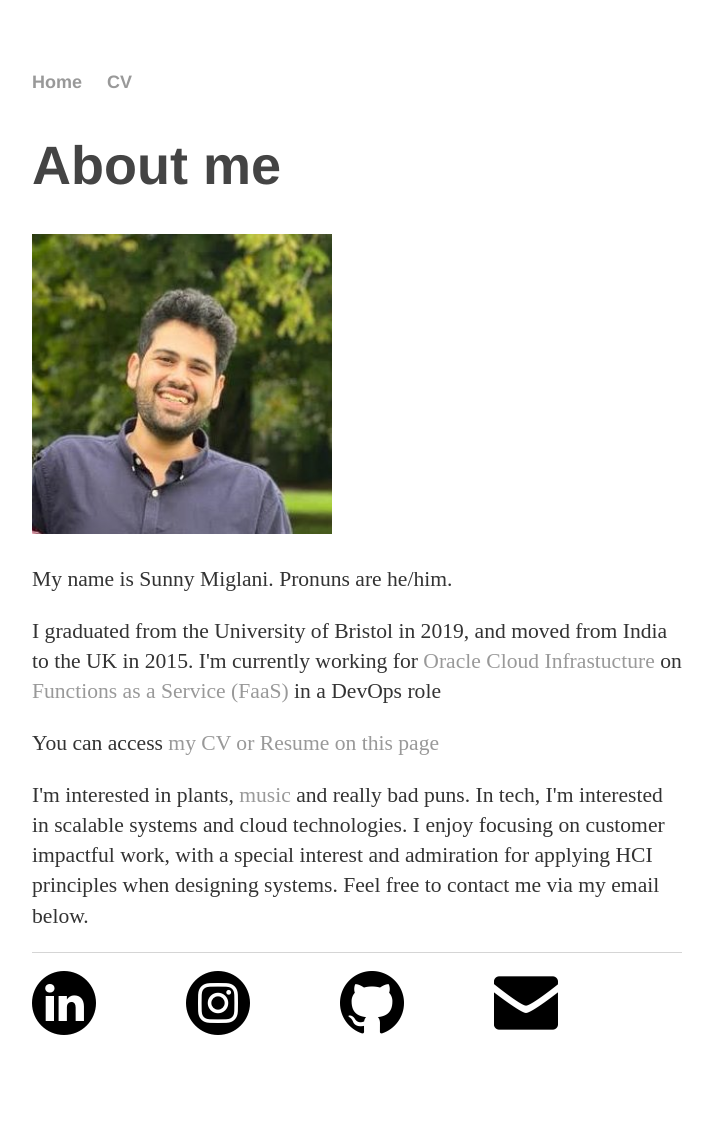
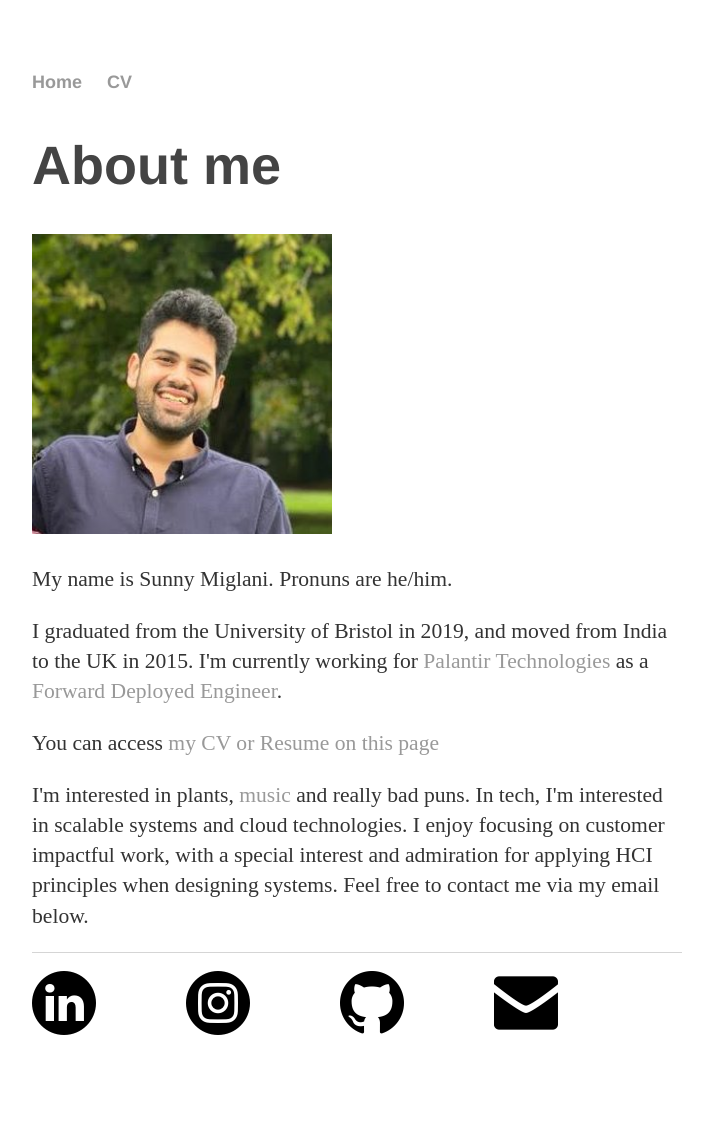
Before and after one commit to sunnyMiglani/sunnymiglani.github.io, a Jekyll site: the page built from index.html, in a window 1280 px wide. Shown: the whole page, without its empty margins (283-995 px from the left). Built offline with Jekyll 4.4.1, drawn with Linux system fonts in a browser that asks for light colours.

Commit message:
Update index.html

```diff
--- a/index.html
+++ b/index.html
@@ -13,8 +13,8 @@ title: About Sunny
 </p>
 <p>
   I graduated from the University of Bristol in 2019, and moved from India to the UK in 2015.
-  I'm currently working for <a href="https://www.oracle.com/uk/cloud/">Oracle Cloud Infrastucture</a>
-  on <a href="https://www.oracle.com/uk/cloud-native/functions/">Functions as a Service (FaaS)</a> in a DevOps role
+  I'm currently working for <a href="https://www.palantir.com/uk">Palantir Technologies</a>
+  as a <a href="https://tedmabrey.substack.com/p/sorry-that-isnt-an-fde">Forward Deployed Engineer</a>.
 </p>
 
 <p> You can access <a href="/cv/static/SunnyMiglani2022CV.pdf"> my CV or Resume on this page </a></p>
```
